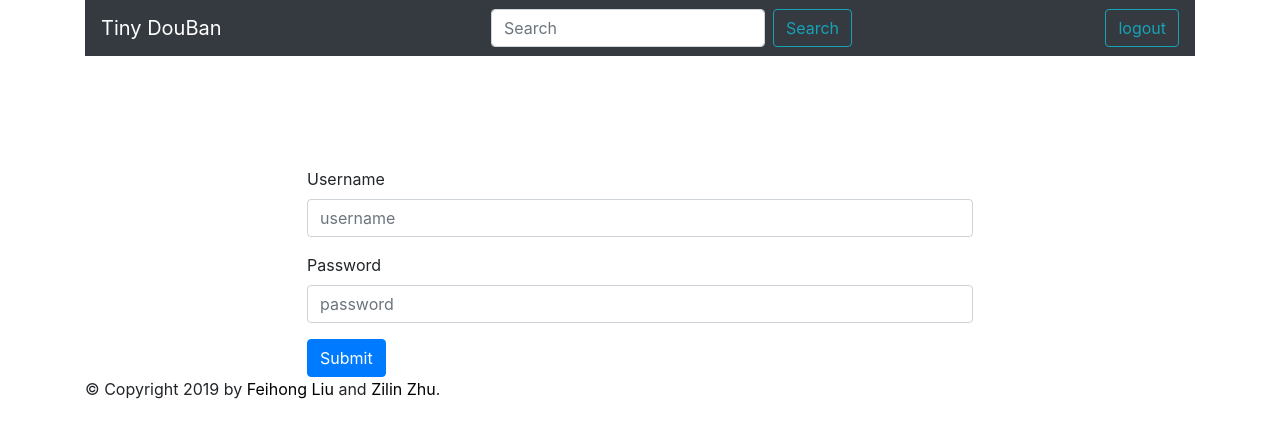
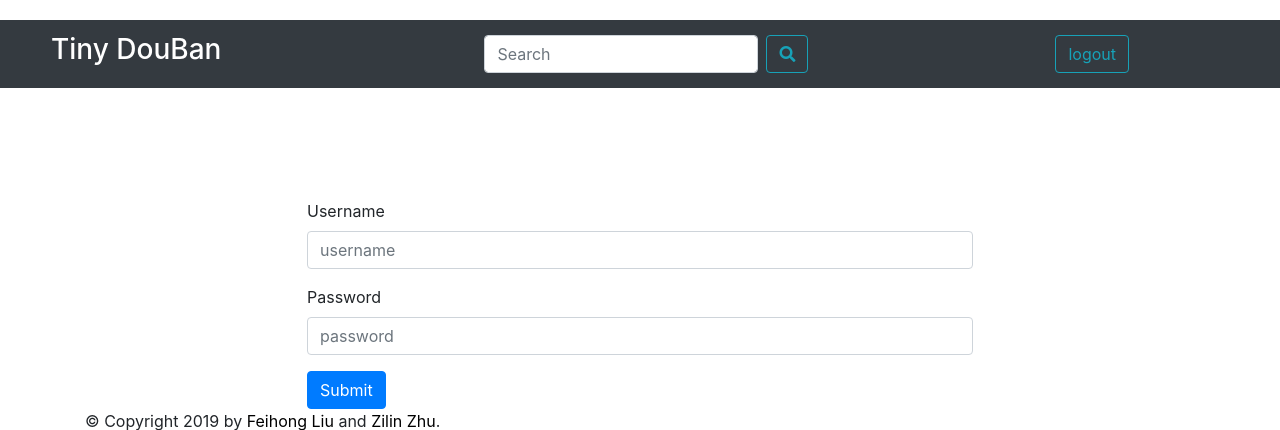
Before and after one commit to zhuzilin/tiny-douban, a Flask app: page /login in a window 1280 px wide. Shown: the top 430 px of the page. Run offline with Flask 2, Linux system fonts and the light colour scheme; the visitor is signed in with stand-in values (Sample User, id 1); parts of the project's set-up code (start-up, migrations or seed data) failed here and were passed over; some libraries are stand-ins or nearby versions.

Commit message:
add a little css

```diff
--- a/src/static/styles.css
+++ b/src/static/styles.css
@@ -18,6 +18,10 @@ a {
     color: black;
 }
 
-#navbar {
-    margin-bottom: 20;
+#nav {
+    margin-bottom: 20px;
 }
+
+#inner-nav {
+    margin: 20px;
+}
--- a/src/templates/layout.html
+++ b/src/templates/layout.html
@@ -5,17 +5,21 @@
     <link rel="stylesheet" href="https://stackpath.bootstrapcdn.com/bootstrap/4.3.1/css/bootstrap.min.css"
           integrity="sha384-ggOyR0iXCbMQv3Xipma34MD+dH/1fQ784/j6cY/iJTQUOhcWr7x9JvoRxT2MZw1T"
           crossorigin="anonymous">
+    <link rel="stylesheet" href="https://use.fontawesome.com/releases/v5.8.1/css/all.css"
+          integrity="sha384-50oBUHEmvpQ+1lW4y57PTFmhCaXp0ML5d60M1M7uH2+nqUivzIebhndOJK28anvf" crossorigin="anonymous">
     <link rel="stylesheet" href="{{ url_for('static', filename='styles.css') }}" />
     {% endblock %}
     <title>{% block title %}Tiny DouBan{% endblock %}</title>
 </head>
 <body>
 {% import "macro.html" as macro %}
-<div class="container">
-    <div id="nav">
+<div id="nav" class="bg-dark">
+    <div id="inner-nav" class="container">
         {% block nav %}
         {% endblock %}
     </div>
+</div>
+<div class="container">
     <div id="content">{% block content %}{% endblock %}</div>
 </div>
 <footer id="footer">
--- a/src/templates/macro.html
+++ b/src/templates/macro.html
@@ -2,10 +2,12 @@
 
 {% macro navbar(login) -%}
     <nav id="navbar" class="navbar navbar-dark bg-dark">
-        <a class="navbar-brand" href="/">Tiny DouBan</a>
+        <a class="navbar-brand" href="/"><h3>Tiny DouBan</h3></a>
         <div class="form-inline">
             <input id="search-text" class="form-control mr-sm-2" type="search" placeholder="Search" aria-label="Search">
-            <button id="search-button" class="btn btn-outline-info my-2 my-sm-0">Search</button>
+            <button id="search-button" class="btn btn-outline-info my-2 my-sm-0">
+                <i class="fas fa-search"></i>
+            </button>
         </div>
         {% if login %}
             <a class="btn btn-outline-info my-2 my-sm-0" href="/logout">logout</a>
--- a/src/templates/movie.html
+++ b/src/templates/movie.html
@@ -55,7 +55,7 @@
             <h2 id="rating-average"></h2>
             <div id="rating-svg">
             </div>
-            <p id="rating-count"></p>
+            <div id="rating-count"></div>
         </div>
     </div>
     <h2>Overview</h2>
@@ -71,7 +71,7 @@
 <script>
     'use strict';
     const w = 400;
-    const h = 200;
+    const h = 180;
     let data = {{ ratings|safe }};
     let sum = data.reduce((a, b) => (a + b));
     let rating = 0;
```
